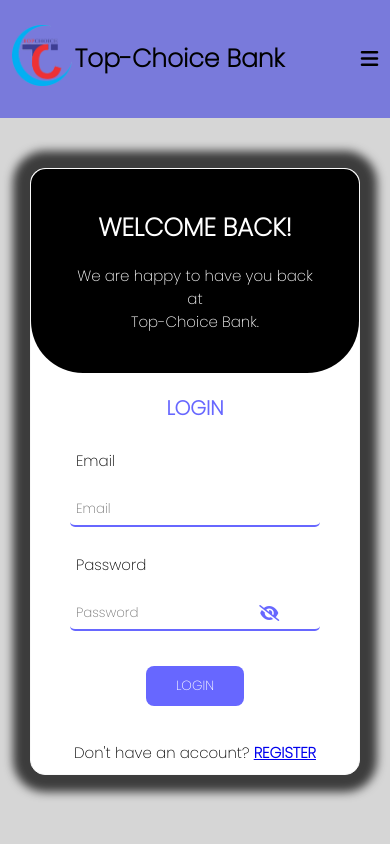
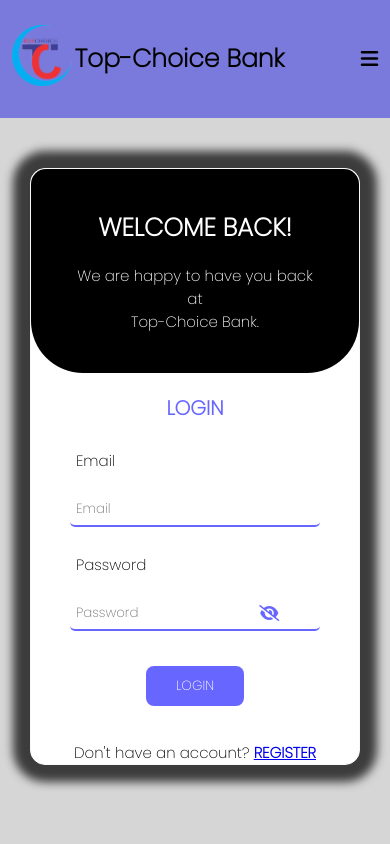
Before and after one commit to Davysongs/TopChoiceBank, a Django app: template templates/login.html in a window 390 px wide. Run offline with Django 4.2, Linux system fonts and the light colour scheme; the template is opened without the code that fills it, so the values that code supplies are empty; some libraries are stand-ins or nearby versions.

Commit message:
Update login.css

```diff
--- a/static/css/login.css
+++ b/static/css/login.css
@@ -32,7 +32,7 @@
     background-color: rgb(214, 214, 214);
     background-position: top;
     background-size: cover;
-    overflow-y: hidden;
+    overflow-y: auto;
 }
 
 nav{
@@ -158,7 +158,7 @@ nav:hover .logo h2{
 
 form{
     width: 380px;
-    height: 70vh;
+    height: fit-content;
     display: block;
     justify-content: center;
     background-color: var(--white-color);
@@ -458,7 +458,7 @@ nav:hover .logo h2{
 
 form{
     width: 400px;
-    height: 75vh;
+    height: fit-content;
     display: block;
     justify-content: center;
     margin: 50px auto;
@@ -568,7 +568,7 @@ form button{
 @media (max-width: 415px){
     form{
     width: 330px;
-    height: 72vh;
+    height: fit-content;
     display: block;
     justify-content: center;
     margin: 50px auto;
@@ -682,7 +682,7 @@ form label{
 @media (max-width: 380px){
     form{
     width: 300px;
-    height: 75vh;
+    height: fit-content;
     display: block;
     justify-content: center;
     margin: 50px auto;
@@ -820,7 +820,7 @@ form button{
 @media (max-width: 280px){
     form{
     width: 250px;
-    height: 75vh;
+    height: fit-content;
     display: block;
     justify-content: center;
     margin: 50px auto;
```
